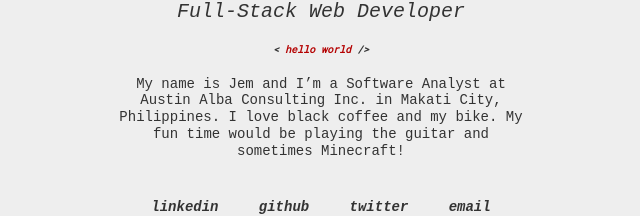
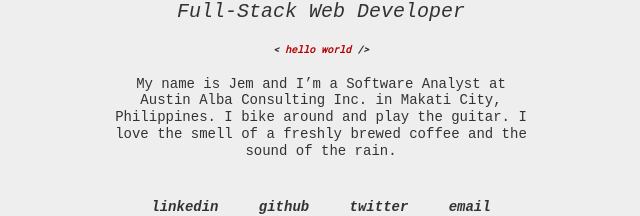
Before and after one commit to jemgaleon/jemgaleon.github.io, a website: page index.html in a window 1280 px wide. Shown: the part 365-581 px from the top of the page, without its empty margins (319-959 px from the left). Drawn offline with Linux system fonts and the light colour scheme.

Commit message:
Update about me content

```diff
--- a/index.html
+++ b/index.html
@@ -31,9 +31,9 @@
               </p>
               <p>
                 My name is Jem and I’m a Software Analyst at Austin Alba
-                Consulting Inc. in Makati City, Philippines. I love black coffee
-                and my bike. My fun time would be playing the guitar and
-                sometimes Minecraft!
+                Consulting Inc. in Makati City, Philippines. I bike around and
+                play the guitar. I love the smell of a freshly brewed coffee and
+                the sound of the rain.
               </p>
             </div>
           </div>
```
